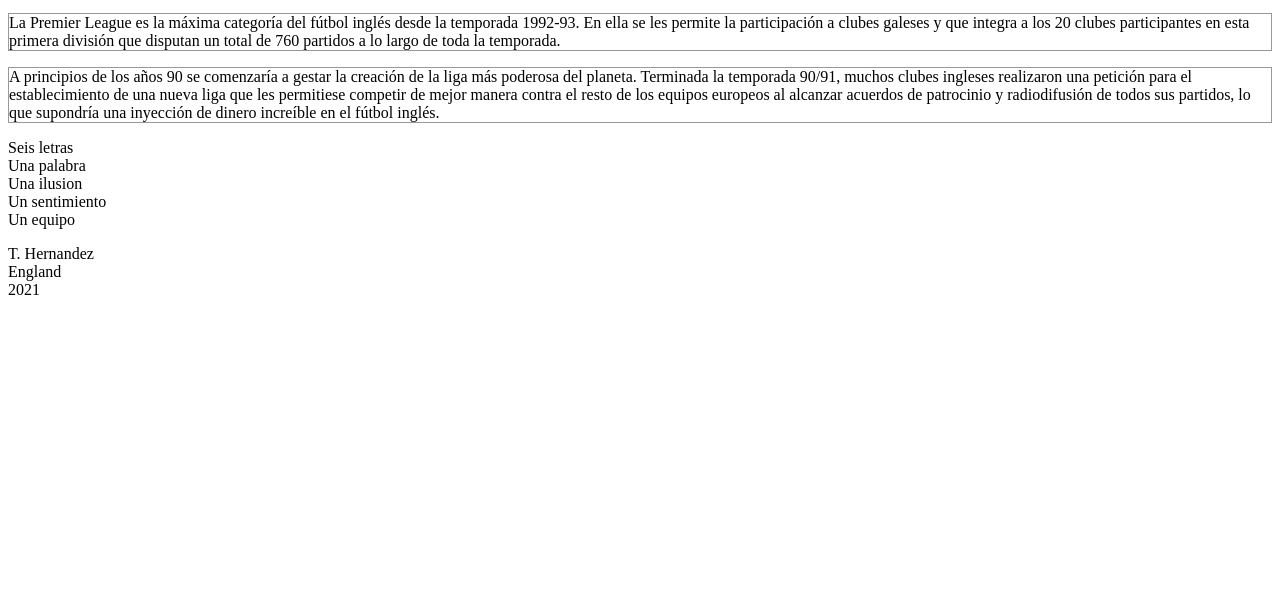
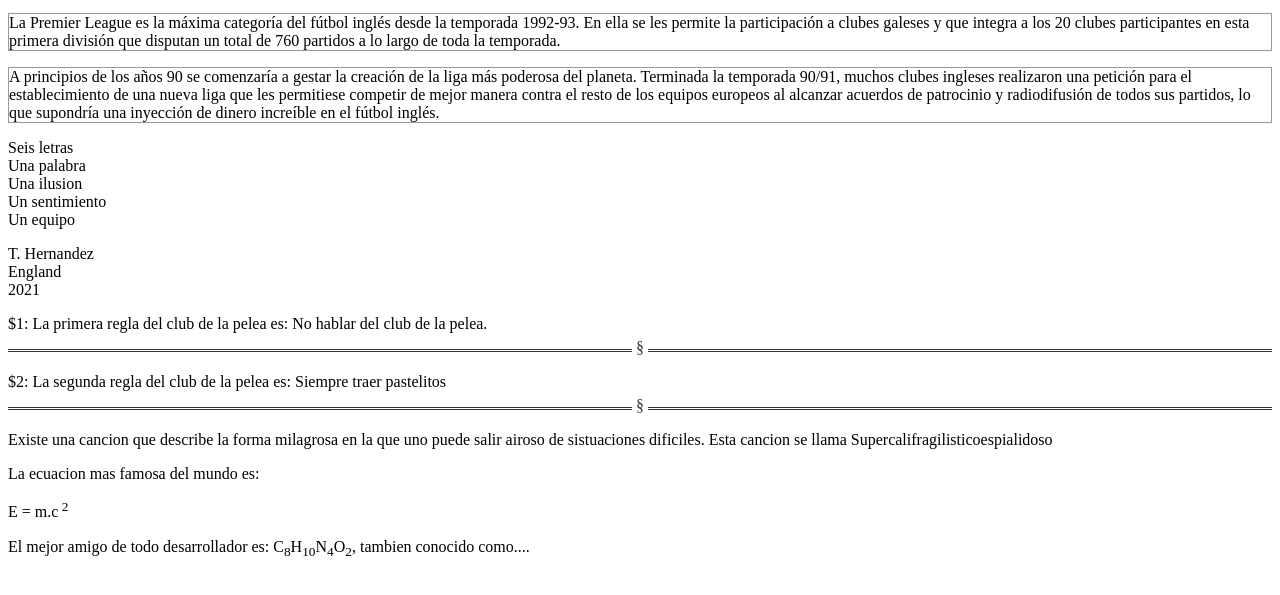
Before and after one commit to oscar-perezRevons/MANEJO-DE-TEXTO, a plain HTML site: page index.html in a window 1280 px wide. Shown: the part 143-738 px from the top of the page. Drawn offline with Linux system fonts and the light colour scheme.

Commit message:
Cambio realizado

```diff
--- a/index.html
+++ b/index.html
@@ -46,6 +46,38 @@
         </p>
     </div>
 
+    <div class="cambio-de-tema">
+        <p>
+            $1: La primera regla del club de la pelea es: No hablar del club de la pelea.
+            <hr>
+        </p>
+        <p>
+            $2: La segunda regla del club de la pelea es: Siempre traer pastelitos
+            <hr>
+        </p>
+    </div>
+
+    <div class="wbo">
+        <p>Existe una cancion que describe la forma milagrosa en la que uno puede salir airoso de sistuaciones
+            dificiles. Esta cancion se llama Super<wbr>califragilisticoespialidoso
+        </p>
+    </div>
+
+    <div class="superindice">
+        <p>La ecuacion mas famosa del mundo es: </p>
+        <p>E = m.c<sup> 2</sup> </p>
+        </p>
+    </div>
+
+    <div class="subindice">
+        <p>
+            El mejor amigo de todo desarrollador es:
+            C<sub>8</sub>H<sub>10</sub>N<sub>4</sub>O<sub>2</sub>,
+            tambien conocido como....
+        </p>
+
+    </div>
+
 </body>
 
 </html>
--- a/styles.css
+++ b/styles.css
@@ -28,3 +28,20 @@
 .parrafos p {
     border: 1px solid #999;
 }
+
+.cambio-de-tema hr {
+    border: none;
+    border-top: 3px double #333;
+    color: #333;
+    overflow: visible;
+    text-align: center;
+    height: 5px;
+}
+
+.cambio-de-tema hr:after {
+    background: #fff;
+    content: '§';
+    padding: 0 4px;
+    position: relative;
+    top: -13px;
+}
```
